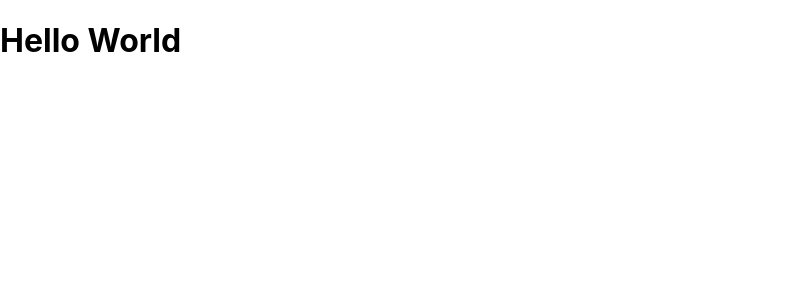
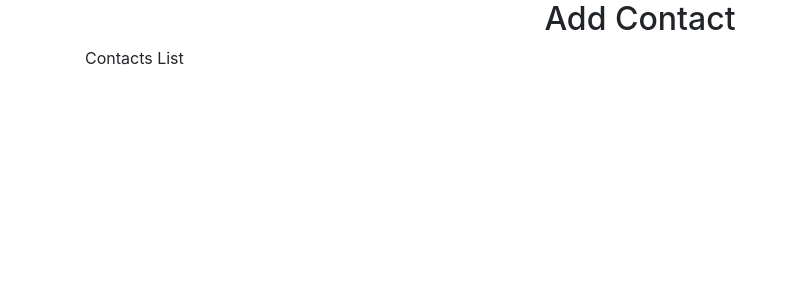
Before and after one commit to AnanthReddy2021/contacts-app, a React (Create React App) app: page / in a window 1280 px wide. Shown: the top 300 px of the page, without its empty margins (0-796 px from the left). Built offline with nearby package versions, Linux system fonts and the light colour scheme.

Commit message:
Components added

```diff
--- a/package.json
+++ b/package.json
@@ -2,11 +2,12 @@
   "name": "contacts-app",
   "version": "0.1.0",
   "private": true,
-  "homepage":".",
+  "homepage": ".",
   "dependencies": {
     "@testing-library/jest-dom": "^5.14.1",
     "@testing-library/react": "^11.2.7",
     "@testing-library/user-event": "^12.8.3",
+    "bootstrap": "^4.6.0",
     "react": "^17.0.2",
     "react-dom": "^17.0.2",
     "react-scripts": "4.0.3",
--- a/public/index.html
+++ b/public/index.html
@@ -24,7 +24,7 @@
       work correctly both with client-side routing and a non-root public URL.
       Learn how to configure a non-root public URL by running `npm run build`.
     -->
-    <title>React App</title>
+    <title>Contacts Application</title>
   </head>
   <body>
     <noscript>You need to enable JavaScript to run this app.</noscript>
--- a/src/App.js
+++ b/src/App.js
@@ -1,8 +1,12 @@
 import React from 'react'
+import AddContact from './Components/AddContact'
+import ContactList from './Components/ContactList'
+
 const App=()=>{
   return(
-    <div>
-      <h1>Hello World</h1>
+    <div className="container">
+      <AddContact/>
+      <ContactList/>
     </div>
   )
 }
--- /dev/null
+++ b/src/Components/AddContact.js
@@ -0,0 +1,13 @@
+import React from 'react';
+
+const AddContact = () => {
+    return (
+        <div className="container">
+            <div class="row justify-content-center">
+                <h2>Add Contact</h2>
+            </div>
+        </div>
+    );
+};
+
+export default AddContact;
--- /dev/null
+++ b/src/Components/ContactList.js
@@ -0,0 +1,11 @@
+import React from 'react';
+
+const ContactList = () => {
+    return (
+        <div className="conainer">
+            Contacts List
+        </div>
+    );
+};
+
+export default ContactList;
--- a/src/index.js
+++ b/src/index.js
@@ -3,6 +3,7 @@ import ReactDOM from 'react-dom';
 import './index.css';
 import App from './App';
 import reportWebVitals from './reportWebVitals';
+import '../node_modules/bootstrap/dist/css/bootstrap.min.css'
 
 ReactDOM.render(
   <React.StrictMode>
```
Also changed, not shown: 22 other files (tests, documents, lock files or other folders).
